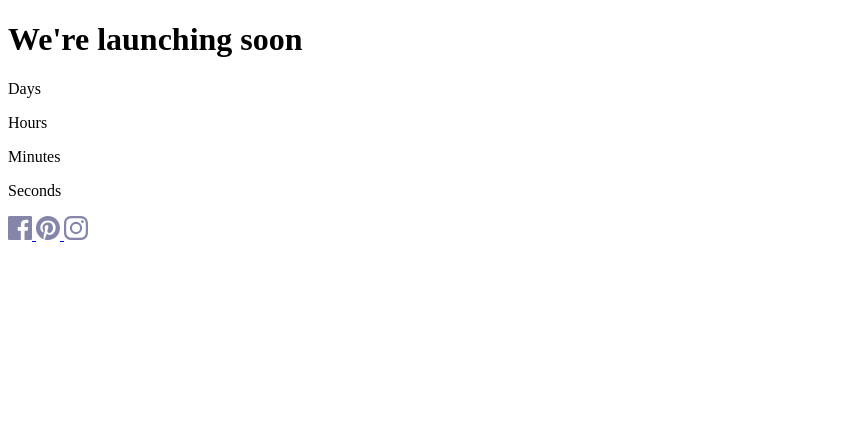
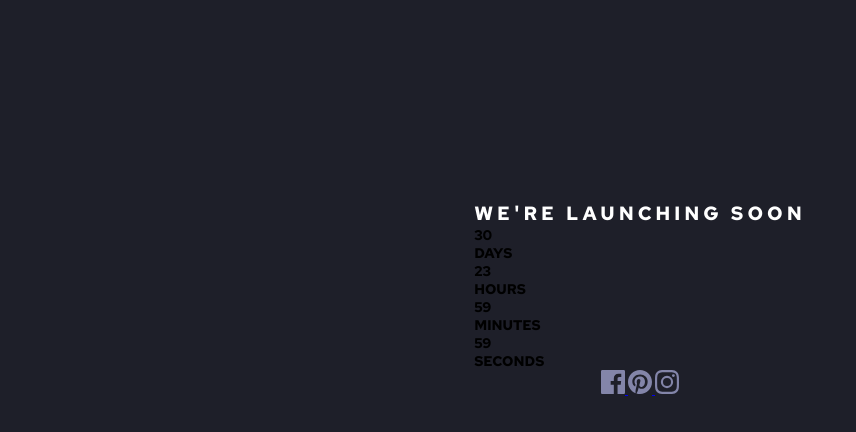
Before and after one commit to juangonzalezdla/launch-countdown-timer, a plain HTML site: page index.html in a window 1280 px wide. Shown: the whole page, without its empty margins (0-856 px from the left). Drawn offline with Linux system fonts and the light colour scheme.

Commit message:
Add some styles

```diff
--- /dev/null
+++ b/css/styles.css
@@ -0,0 +1,46 @@
+* {
+  margin: 0;
+  padding: 0;
+  box-sizing: border-box;
+}
+
+:root {
+  --Grayish-blue: hsl(237, 18%, 59%);
+  --Soft-red: hsl(345, 95%, 68%);
+  --White: hsl(0, 0%, 100%);
+  --Dark-desaturated-blue: hsl(236, 21%, 26%);
+  --Very-dark-blue: hsl(235, 16%, 14%);
+  --Very-dark-mostly-black-blue: hsl(234, 17%, 12%);
+
+  --font-red-hat: 'Red Hat Text', sans-serif;
+  --font-size: 14px;
+}
+
+body {
+  background-color: var(--Very-dark-blue);
+  font-family: var(--font-red-hat);
+  font-size: var(--font-size);
+  text-transform: uppercase;
+}
+
+.container {
+  width: 90%;
+  max-height: 100%;
+  margin: 0 auto;
+  display: flex;
+  flex-direction: column;
+  justify-content: center;
+  align-items: center;
+}
+
+.countdown__title {
+  color: var(--White);
+  font-size: 1.2rem;
+  letter-spacing: 4px;
+  font-weight: 700;
+  margin-top: 200px;
+}
+
+.countdown__timer {
+  display: blobk;
+}
--- a/index.html
+++ b/index.html
@@ -11,32 +11,35 @@
   <link href="https://fonts.googleapis.com/css2?family=Red+Hat+Text:wght@700&display=swap" rel="stylesheet">
 
   <title>Frontend Mentor | Launch countdown timer</title>
+  <link rel="stylesheet" href="./css/styles.css">
 
 </head>
 
 <body>
   <main class="container">
+    <div class="countdown">
       <h1 class="countdown__title">We're launching soon</h1>
 
       <div class="countdown__timer">
         <div class="countdown__timer--containers">
-        <span class="countdown__timer__elements"></span>
+          <span class="countdown__timer__elements">30</span>
           <p class="countdown__timer__names">Days</p>
         </div>
 
         <div class="countdown__timer--containers">
-        <span class="countdown__timer__elements"></span>
+          <span class="countdown__timer__elements">23</span>
           <p class="countdown__timer__names">Hours</p>
         </div>
 
         <div class="countdown__timer--containers">
-        <span class="countdown__timer__elements"></span>
+          <span class="countdown__timer__elements">59</span>
           <p class="countdown__timer__names">Minutes</p>
         </div>
 
         <div class="countdown__timer--containers">
-        <span class="countdown__timer__elements"></span>
+          <span class="countdown__timer__elements">59</span>
           <p class="countdown__timer__names">Seconds</p>
+        </div>
       </div>
     </div>
 
@@ -53,6 +56,7 @@
         <img class="social__icons" src="./images/icon-instagram.svg" alt="Instagram">
       </a>
     </div>
+
   </main>
 
 </body>
```
Lines whose indentation alone changed are shown as unchanged.
